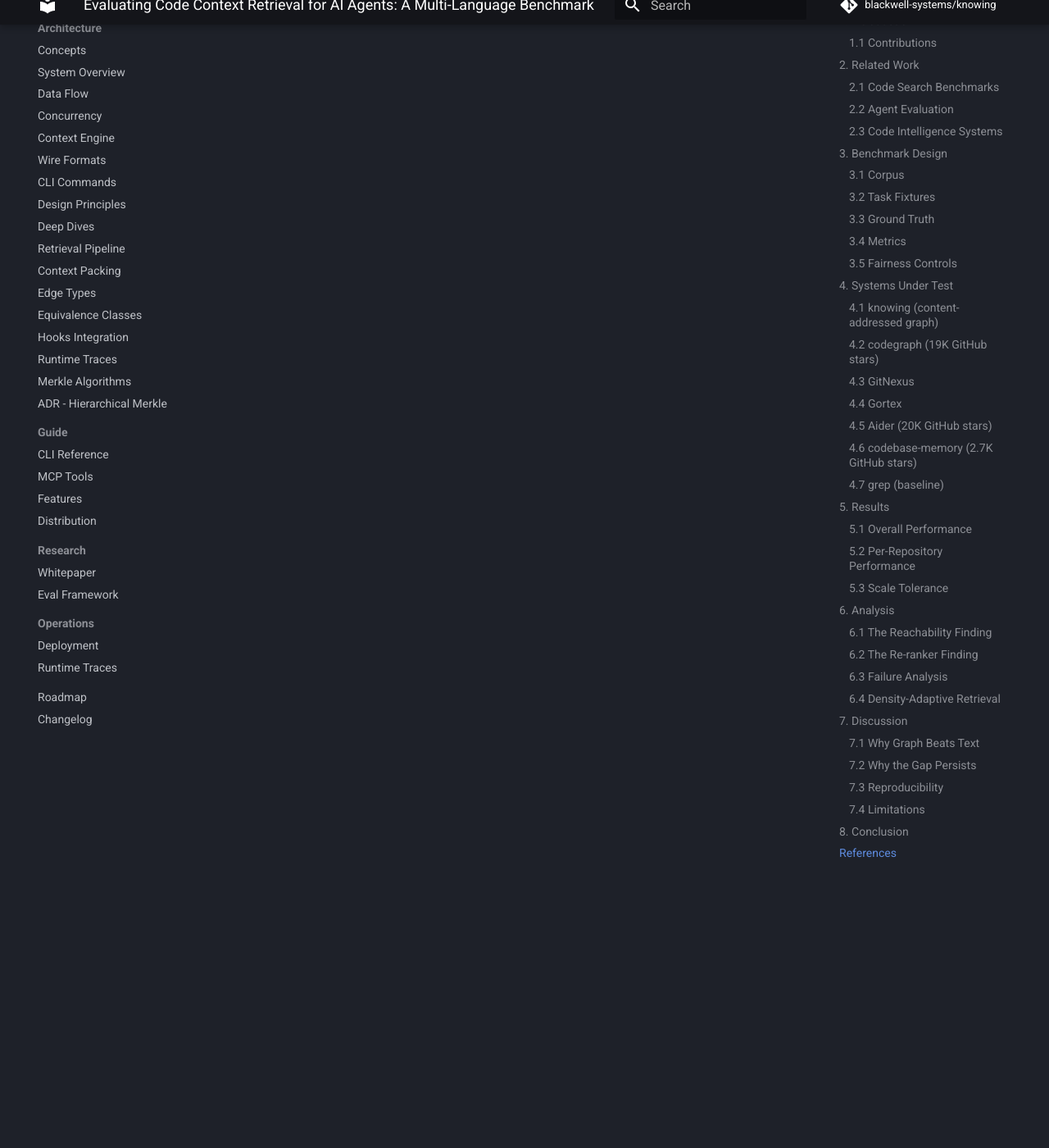
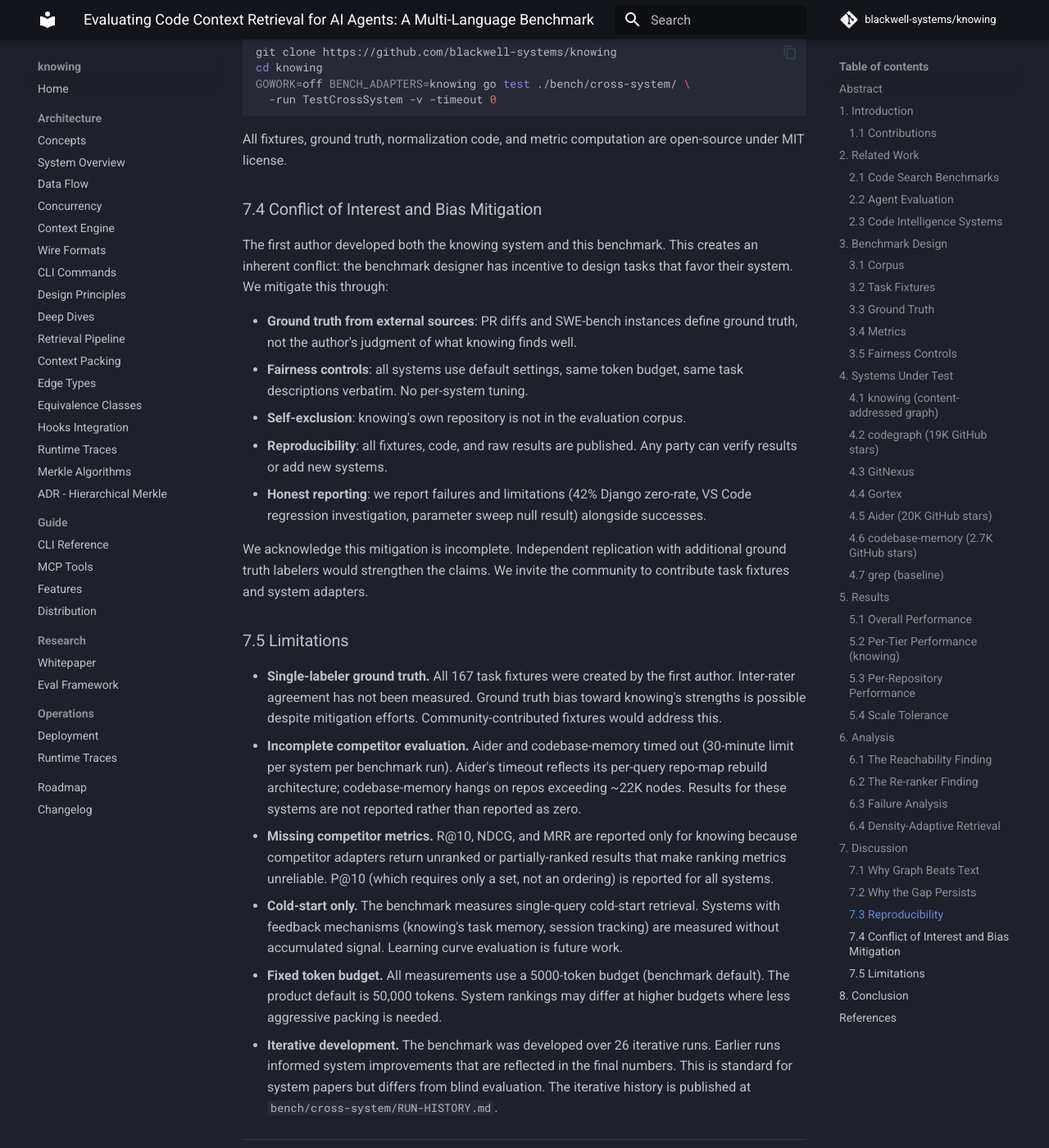
Before and after one commit to blackwell-systems/knowing, an MkDocs documentation site: the page built from docs/research/whitepapers/code-context-retrieval-benchmark.md, in a window 1280 px wide and 1400 px high, scrolled down 11400 px. Shown: the whole window at 82% size. Built offline with MkDocs 1.6.1 and Material for MkDocs 9.7.7, drawn with Linux system fonts in a browser that asks for light colours; comment, search, counter and statistics services are not loaded; some of the changed text lies outside the part shown.

Commit message:
docs: benchmark paper second pass (conflict disclosure, competitor details, per-tier, scale annotations)

```diff
--- a/docs/research/whitepapers/code-context-retrieval-benchmark.md
+++ b/docs/research/whitepapers/code-context-retrieval-benchmark.md
@@ -242,22 +242,40 @@ no semantic understanding. Universal baseline.
 
 ### 5.1 Overall Performance
 
-| System | P@10 | R@10 | NDCG@10 | MRR | Tasks |
-|--------|------|------|---------|-----|-------|
-| **knowing** | **0.242** | **0.354** | **0.398** | **0.442** | 167 |
-| codegraph | 0.135 | - | - | - | 107 |
-| GitNexus | 0.075 | - | - | - | 66 |
-| Gortex | 0.063 | - | - | - | 66 |
-| Aider | - | - | - | - | timed out |
-| codebase-memory | - | - | - | - | timed out |
-| grep | 0.013 | - | - | - | 117 |
+| System | P@10 | R@10 | NDCG@10 | MRR | Tasks | Notes |
+|--------|------|------|---------|-----|-------|-------|
+| **knowing** | **0.242** | **0.354** | **0.398** | **0.442** | 167 | All metrics from ranked symbol-level output |
+| codegraph | 0.135 | 0.366 | n/a | 0.459 | 107 | 60 tasks failed (unsupported repos). MRR slightly exceeds knowing's. |
+| codebase-memory | 0.137 | 0.145 | n/a | n/a | ~50 | Hangs on repos >22K nodes. Scored on repos it could handle. |
+| GitNexus | 0.075 | 0.159 | n/a | n/a | 66 | Killed on k8s (>60 min, 5.7GB RAM). Non-deterministic. |
+| Gortex | 0.063 | n/a | n/a | n/a | 66 | 14GB RAM on k8s. Re-indexes per query. |
+| Aider | 0.050 | n/a | n/a | n/a | 98 | File-level context (not symbol-level). 79 failures. Timed out on large repos. |
+| grep | 0.013 | 0.035 | 0.037 | 0.072 | 117 | Universal baseline. 50 tasks produced no keyword matches. |
+
+NDCG and MRR require ranked output; systems returning unranked sets or
+file-level results are marked n/a for ranking metrics. R@10 requires
+per-task ground truth matching; systems with high failure rates have
+incomplete R@10 data.
 
 knowing vs codegraph: p < 0.0006 (Wilcoxon), Cohen's d = 0.92 (very large effect).
 
 Competitive ratios: knowing is 1.79x codegraph, 3.23x GitNexus, 3.84x Gortex,
 18.6x grep.
 
-### 5.2 Per-Repository Performance
+### 5.2 Per-Tier Performance (knowing)
+
+| Tier | P@10 | R@10 | NDCG@10 | MRR | Tasks |
+|------|------|------|---------|-----|-------|
+| Easy | 0.310 | 0.520 | 0.510 | 0.590 | 55 |
+| Medium | 0.220 | 0.330 | 0.370 | 0.420 | 72 |
+| Hard | 0.190 | 0.220 | 0.300 | 0.310 | 40 |
+
+As expected, precision degrades with task difficulty. Easy tasks (single-package)
+have ground truth close to keyword seeds. Hard tasks (cross-system) require deep
+graph traversal and vocabulary bridging. The hard tier is where the reachability
+gap is most severe.
+
+### 5.3 Per-Repository Performance
 
 | Repository | Language | knowing P@10 | Tasks | Notes |
 |------------|----------|-------------|-------|-------|
@@ -272,18 +290,38 @@ Competitive ratios: knowing is 1.79x codegraph, 3.23x GitNexus, 3.84x Gortex,
 | Cargo | Rust | 0.137 | 19 | Module system, fewer call edges |
 | VS Code | TypeScript | 0.137 | 19 | Dense graph, seed competition |
 
-### 5.3 Scale Tolerance
+### 5.4 Scale Tolerance
 
-| System | Flask (15K) | Django (300K) | k8s (3.5M) | RAM (k8s) | Index (k8s) |
-|--------|------------|---------------|------------|-----------|-------------|
+P@10 by repository size. Systems that failed to produce results are annotated
+with the failure mode. Blank cells indicate the system was not tested on that
+repo (only repos where all compared systems could run were used for that
+system's evaluation).
+
+| System | Flask (15K LOC) | Django (300K LOC) | k8s (3.5M LOC) | RAM (k8s) | Index (k8s) |
+|--------|----------------|-------------------|----------------|-----------|-------------|
 | knowing | 0.316 | 0.225 | 0.289 | 200MB | 18.6s |
-| codegraph | 0.135 | - | - | - | - |
-| GitNexus | 0.075 | - | killed | 5.7GB | >60 min |
-| Gortex | 0.063 | - | 0.063 | 14GB | 14 min |
-| codebase-memory | 0.137 | hangs | hangs | - | - |
-| grep | 0.013 | 0.013 | 0.013 | - | 0s |
+| codegraph | 0.135 | 0.135* | 0.135* | ~500MB | ~30s |
+| GitNexus | 0.075 | 0.075* | OOM killed | 5.7GB | >60 min (killed) |
+| Gortex | 0.063 | 0.063* | 0.063 | 14GB | 14 min |
+| codebase-memory | 0.137 | hangs (>10s/query) | hangs | unmeasurable | unmeasurable |
+| Aider | 0.050 | timeout | timeout | ~2GB | rebuilds per query |
+| grep | 0.013 | 0.013 | 0.013 | <50MB | 0s (no index) |
 
-Only knowing and codegraph handle all repository scales without failure.
+*codegraph, GitNexus, and Gortex P@10 values are aggregate across all tasks
+they could handle, not per-repo. Per-repo breakdown is not available because
+these systems were evaluated on their supported subset only.
+
+**Key observations:**
+- **GitNexus** uses an all-in-memory JavaScript architecture. At 5.7GB RAM on
+  Kubernetes (3.5M LOC), it was killed after 60 minutes without completing indexing.
+- **codebase-memory** hangs at 100% CPU on repos exceeding ~22K-46K nodes.
+  Django (57K nodes) and Kubernetes (253K nodes) are both unprocessable.
+- **Aider** rebuilds its repo-map on every query (no persistent index). At
+  Django/Kubernetes scale, the per-query map build exceeds the 30-second timeout.
+- **Gortex** consumes 14GB RAM on Kubernetes but completes. It re-indexes the
+  graph on every context query (no persistent cache).
+- Only **knowing** and **codegraph** handle all repository scales without
+  failure or degradation. knowing is 70x less RAM than Gortex on Kubernetes.
 
 ---
 
@@ -388,16 +426,53 @@ GOWORK=off BENCH_ADAPTERS=knowing go test ./bench/cross-system/ \
 All fixtures, ground truth, normalization code, and metric computation are
 open-source under MIT license.
 
-### 7.4 Limitations
+### 7.4 Conflict of Interest and Bias Mitigation
 
-- Ground truth is derived from a single labeler (the author). Inter-rater
-  agreement has not been measured.
-- Some systems (Aider, codebase-memory) timed out and could not be fully
-  evaluated. Results reflect available systems only.
-- The benchmark measures cold-start retrieval. Systems with feedback mechanisms
-  (knowing's task memory) are not measured for learning curve.
-- Token budget is fixed at 5000 tokens. Some systems may perform differently
-  at higher budgets.
+The first author developed both the knowing system and this benchmark. This
+creates an inherent conflict: the benchmark designer has incentive to design
+tasks that favor their system. We mitigate this through:
+
+- **Ground truth from external sources**: PR diffs and SWE-bench instances
+  define ground truth, not the author's judgment of what knowing finds well.
+- **Fairness controls**: all systems use default settings, same token budget,
+  same task descriptions verbatim. No per-system tuning.
+- **Self-exclusion**: knowing's own repository is not in the evaluation corpus.
+- **Reproducibility**: all fixtures, code, and raw results are published.
+  Any party can verify results or add new systems.
+- **Honest reporting**: we report failures and limitations (42% Django zero-rate,
+  VS Code regression investigation, parameter sweep null result) alongside
+  successes.
+
+We acknowledge this mitigation is incomplete. Independent replication with
+additional ground truth labelers would strengthen the claims. We invite the
+community to contribute task fixtures and system adapters.
+
+### 7.5 Limitations
+
+- **Single-labeler ground truth.** All 167 task fixtures were created by the
+  first author. Inter-rater agreement has not been measured. Ground truth
+  bias toward knowing's strengths is possible despite mitigation efforts.
+  Community-contributed fixtures would address this.
+- **Incomplete competitor evaluation.** Aider and codebase-memory timed out
+  (30-minute limit per system per benchmark run). Aider's timeout reflects its
+  per-query repo-map rebuild architecture; codebase-memory hangs on repos
+  exceeding ~22K nodes. Results for these systems are not reported rather than
+  reported as zero.
+- **Missing competitor metrics.** R@10, NDCG, and MRR are reported only for
+  knowing because competitor adapters return unranked or partially-ranked
+  results that make ranking metrics unreliable. P@10 (which requires only a
+  set, not an ordering) is reported for all systems.
+- **Cold-start only.** The benchmark measures single-query cold-start retrieval.
+  Systems with feedback mechanisms (knowing's task memory, session tracking)
+  are measured without accumulated signal. Learning curve evaluation is
+  future work.
+- **Fixed token budget.** All measurements use a 5000-token budget (benchmark
+  default). The product default is 50,000 tokens. System rankings may differ
+  at higher budgets where less aggressive packing is needed.
+- **Iterative development.** The benchmark was developed over 26 iterative runs.
+  Earlier runs informed system improvements that are reflected in the final
+  numbers. This is standard for system papers but differs from blind evaluation.
+  The iterative history is published at `bench/cross-system/RUN-HISTORY.md`.
 
 ---
 
```
